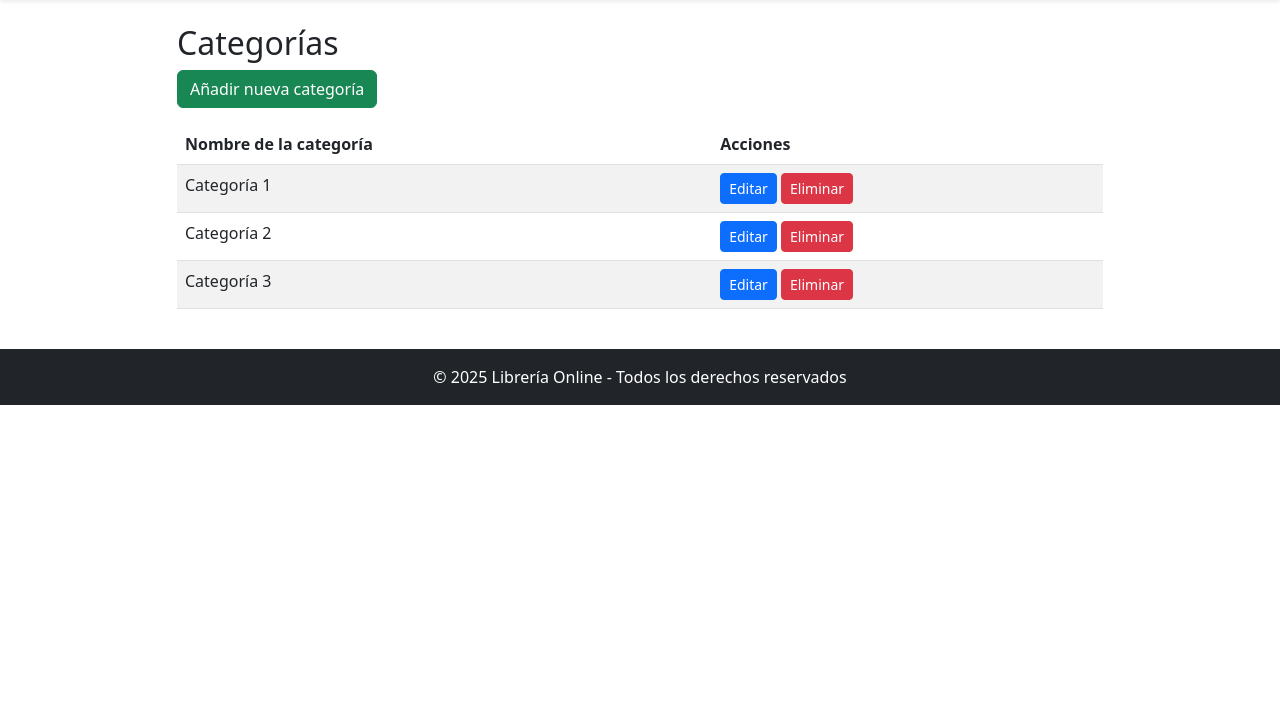
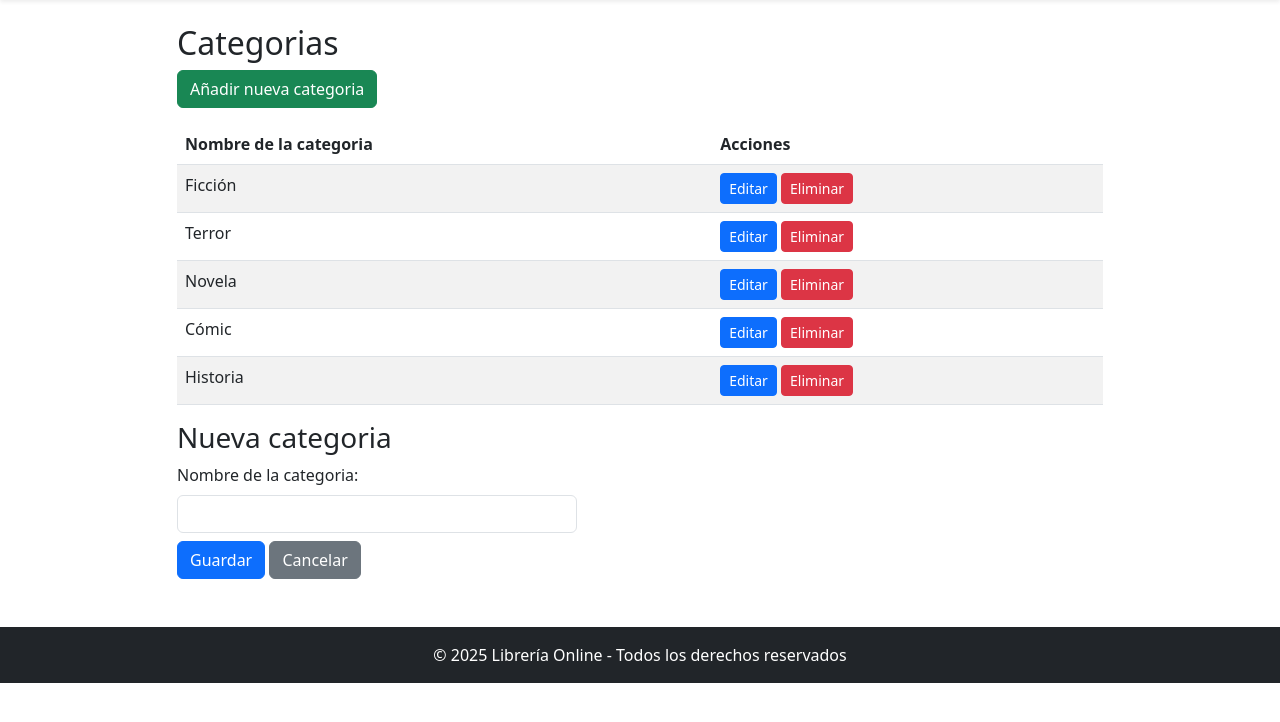
Before and after one commit to Jesuscu96/jesus, a PHP site: page /admin/categorias.php?accion=crear in a window 1280 px wide. Shown: the part 56-778 px from the top of the page. Run offline with PHP 8.4, Linux system fonts and the light colour scheme; a user stored in the database is signed in; data comes from the database, SQL or seed files in the repository.

Commit message:
todo categorias

```diff
--- a/tema3/Libreria_alumos/admin/categorias.php
+++ b/tema3/Libreria_alumos/admin/categorias.php
@@ -1,9 +1,60 @@
+<?php
+ini_set('display_errors', 1);
+ini_set('display_startup_errors', 1);
+error_reporting(E_ALL);
+?>
+
+<?php
+require_once "./includes/crudCategorias.php";
+$categoriaObj = new Categorias();
+$listaCategorias = $categoriaObj->showCategorias();
+
+require_once "./includes/sessions.php";
+$sesion = new Sessions();
+if (!$sesion->comprobarSesion()) {
+    header("Location: ../login.php");
+    exit();
+}
+
+$accion = $_GET['accion'] ?? null;
+$id = $_GET['id'] ?? null;
+$mensaje = "";
+
+//eliminar categoria
+if($accion == "eliminar" && $id){
+    $categoriaObj->eliminarCategoria($id);
+    $mensaje = "Categoria eliminada correctamente.";
+}
+
+//Preparar datos del formulario
+$categoria = ['categoria' => '']; //para que el value del formulario salga vacÃ­o
+if ($accion === "editar" && $id) {
+    //guarda los datos de la categoria seleccionada en $categoria
+    $categoria = $categoriaObj->getById($id);
+}
+
+// Procesar el formulario de creaciÃ³n o ediciÃ³n de categorÃ­a
+if ($_SERVER["REQUEST_METHOD"] === "POST") {
+    $nombre = $_POST['categoria'] ?? '';
+
+    if ($accion === "crear") {
+        $categoriaObj->insertarCategoria($nombre);
+    } elseif ($accion === "editar" && $id) {
+        $categoriaObj->actualizarCategoria($id, $nombre);
+    }
+    // Redirigir a la pÃ¡gina de categorÃ­as despuÃ©s de guardar
+    header("Location: categorias.php");
+    exit();
+}
+?>
+
+
 <!DOCTYPE html>
 <html lang="es">
 
 <head>
     <meta charset="UTF-8">
-    <title>Gestión de Categorías</title>
+    <title>Gestion de Categorias</title>
     <link href="https://cdn.jsdelivr.net/npm/bootstrap@5.3.0/dist/css/bootstrap.min.css" rel="stylesheet">
 </head>
 
@@ -14,43 +65,51 @@
     <div class="container mt-4">
         <div class="row justify-content-center">
             <main class="col-md-10">
-                <h2>Categorías</h2>
+                <h2>Categorias</h2>
 
-                <a href="" class="btn btn-success mb-3">Añadir nueva categoría</a>
+                <a href="categorias.php?accion=crear" class="btn btn-success mb-3">Añadir nueva categoria</a>
 
                 <table class="table table-striped">
                     <thead>
                         <tr>
-                            <th>Nombre de la categoría</th>
+                            <th>Nombre de la categoria</th>
                             <th>Acciones</th>
                         </tr>
                     </thead>
                     <tbody>
+                        <?php foreach($listaCategorias as $cat) : ?>
                         <tr>
-                            <td>Categoría 1</td>
+                            <td><?=$cat['categoria']?></td>
                             <td>
-                                <a href="" class="btn btn-sm btn-primary">Editar</a>
-                                <a href="" class="btn btn-sm btn-danger" onclick="return confirm('¿Estás seguro?')">Eliminar</a>
+                                <a href="categorias.php?accion=editar&id=<?=$cat['id_categoria']?>" class="btn btn-sm btn-primary">
+                                    Editar
+                                </a>
+                                <a href="categorias.php?accion=eliminar&id=<?=$cat['id_categoria']?>" class="btn btn-sm btn-danger" onclick="return confirm('¿Estas seguro?')">
+                                    Eliminar
+                                </a>
                             </td>
                         </tr>
-                        <tr>
-                            <td>Categoría 2</td>
-                            <td>
-                                <a href="" class="btn btn-sm btn-primary">Editar</a>
-                                <a href="" class="btn btn-sm btn-danger" onclick="return confirm('¿Estás seguro?')">Eliminar</a>
-                            </td>
-                        </tr>
-                        <tr>
-                            <td>Categoría 3</td>
-                            <td>
-                                <a href="" class="btn btn-sm btn-primary">Editar</a>
-                                <a href="" class="btn btn-sm btn-danger" onclick="return confirm('¿Estás seguro?')">Eliminar</a>
-                            </td>
-                        </tr>
+                        <?php endforeach ?>
                     </tbody>
                 </table>
+                <?php if ($accion === "crear" || ($accion === "editar" && $id)): ?>
 
+                        <!-- TÃ­tulo dependiendo de si se estÃ¡ creando o editando -->
+                        <h3><?= $accion === "crear" ? "Nueva categoria" : "Editar categoria" ?></h3>
 
+                        <!-- Formulario para ingresar el nombre de la categorÃ­a -->
+                        <form method="post" class="mb-4" style="max-width: 400px;">
+                            <div class="mb-2">
+                                <label class="form-label">Nombre de la categoria:</label>
+                                <input type="text" name="categoria" class="form-control"
+                                value="<?= htmlspecialchars($categoria['categoria']) ?>" required>
+                            </div>
+
+                            <!-- Botones para guardar o cancelar -->
+                            <button type="submit" class="btn btn-primary">Guardar</button>
+                            <a href="categorias.php" class="btn btn-secondary">Cancelar</a>
+                        </form>
+                    <?php endif; ?>
             </main>
         </div>
     </div>
--- a/tema3/Libreria_alumos/admin/includes/crudCategorias.php
+++ b/tema3/Libreria_alumos/admin/includes/crudCategorias.php
@@ -1,5 +1,6 @@
 <?php
 require_once("database.php");
+
 class Categorias {
     public function showCategorias() {
         try {
@@ -17,5 +18,56 @@ class Categorias {
             return [];
         }
     }
+    public function getById($id) {
+        $db = new Connection();
+        $conn = $db->getConnection();
+
+        $sql = "SELECT * FROM categorias WHERE id_categoria = ?";
+        $stmt = $conn->prepare($sql);
+        $stmt->bind_param("i", $id);
+        $stmt->execute();
+        $result = $stmt->get_result();
+
+        $db->closeConnection($conn);
+        return $result->fetch_assoc();
+    }
+
+    public function insertarCategoria($nombre) {
+        $db = new Connection();
+        $conn = $db->getConnection();
+
+        $sql = "INSERT INTO categorias (categoria) VALUES (?)";
+        $stmt = $conn->prepare($sql);
+        $stmt->bind_param("s", $nombre);
+        $stmt->execute();
+
+        $db->closeConnection($conn);
+    }
+
+    //Actualizar una categorÃ­a
+    public function actualizarCategoria($id, $nombre) {
+        $db = new Connection();
+        $conn = $db->getConnection();
+
+        $sql = "UPDATE categorias SET categoria = ? WHERE id_categoria = ?";
+        $stmt = $conn->prepare($sql);
+        $stmt->bind_param("si", $nombre, $id);
+        $stmt->execute();
+
+        $db->closeConnection($conn);
+    }
+
+    //Eliminar una categorÃ­a
+    public function eliminarCategoria($id) {
+        $db = new Connection();
+        $conn = $db->getConnection();
+
+        $sql = "DELETE FROM categorias WHERE id_categoria = ?";
+        $stmt = $conn->prepare($sql);
+        $stmt->bind_param("i", $id);
+        $stmt->execute();
+
+        $db->closeConnection($conn);
+    }
 }
 ?>
```
Also changed, not shown: tema3/Libreria_alumos/admin/index.php (+16 -3 lines).
